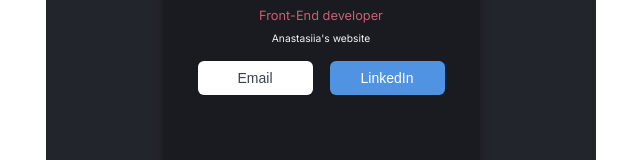
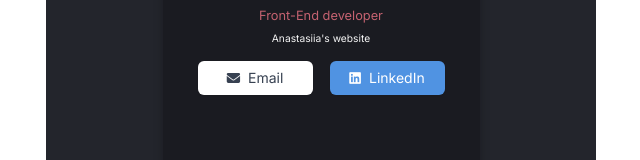
Before and after one commit to AnastasiiaPiatak/Business-Card-React, a React (Vite) app in the folder Buisness Card/business_card-react/: page / in a window 1280 px wide. Shown: the part 411-571 px from the top of the page, without its empty margins (319-959 px from the left). Built offline with nearby package versions, Linux system fonts and the light colour scheme.

Commit message:
Added Fontawesome icons + font-family for links

```diff
--- a/Buisness Card/business_card-react/index.html
+++ b/Buisness Card/business_card-react/index.html
@@ -10,6 +10,7 @@
       href="https://fonts.googleapis.com/css2?family=Inter:wght@400;600;700&display=swap"
       rel="stylesheet"
     />
+    <script src="https://kit.fontawesome.com/fadd0a7b7b.js" crossorigin="anonymous"></script>
     <title>Anastasiia Piatak: business card</title>
   </head>
   <body>
--- a/Buisness Card/business_card-react/src/components/MainInfo.jsx
+++ b/Buisness Card/business_card-react/src/components/MainInfo.jsx
@@ -7,12 +7,16 @@ export default function MainInfo(){
           Anastasiia's website
         </a>
         <div className="card__btns">
-          <button type="button"  className="card__btns email__btn">
-            <span></span>
+          <button type="button" className="card__btns email__btn">
+            <span>
+              <i className="fa-solid fa-envelope"></i>
+            </span>
             <a href="mailto:iamsherlocked031199@gmail.com">Email</a>
           </button>
           <button type="button" className="card__btns linkedin__btn">
-            <span></span>
+            <span>
+              <i className="fa-brands fa-linkedin"></i>
+            </span>
             <a href="www.linkedin.com/in/anastasiia-piatak-022609266">
               LinkedIn
             </a>
--- a/Buisness Card/business_card-react/src/index.css
+++ b/Buisness Card/business_card-react/src/index.css
@@ -54,6 +54,7 @@
   display: block;
   margin-top: 8px;
   margin-bottom: 15px;
+  font-family: "Inter", sans-serif;
 }
 
 .card__btns {
@@ -83,6 +84,17 @@
   box-shadow: 3px 2px 22px 1px rgba(0, 0, 0, 0.24);
 }
 
+.email__btn span {
+  color: #374151;
+  margin-right: 8px;
+  transition: 500ms;
+}
+
+.email__btn:hover span {
+  color: #ffffff;
+  transition: 500ms;
+}
+
 .email__btn a {
   font-weight: 500;
   font-size: 14px;
@@ -91,6 +103,7 @@
   text-decoration: none;
   margin: 0;
   transition: 500ms;
+  font-family: "Inter", sans-serif;
 }
 
 .email__btn:hover a {
@@ -117,6 +130,17 @@
   box-shadow: 3px 2px 22px 1px rgba(0, 0, 0, 0.24);
 }
 
+.linkedin__btn span {
+  color: #ffffff;
+  margin-right: 8px;
+  transition: 500ms;
+}
+
+.linkedin__btn:hover span {
+  color: #374151;
+  transition: 500ms;
+}
+
 .linkedin__btn a {
   font-weight: 500;
   font-size: 14px;
@@ -125,6 +149,7 @@
   text-decoration: none;
   margin: 0;
   transition: 500ms;
+  font-family: "Inter", sans-serif;
 }
 
 .linkedin__btn:hover a {
```
